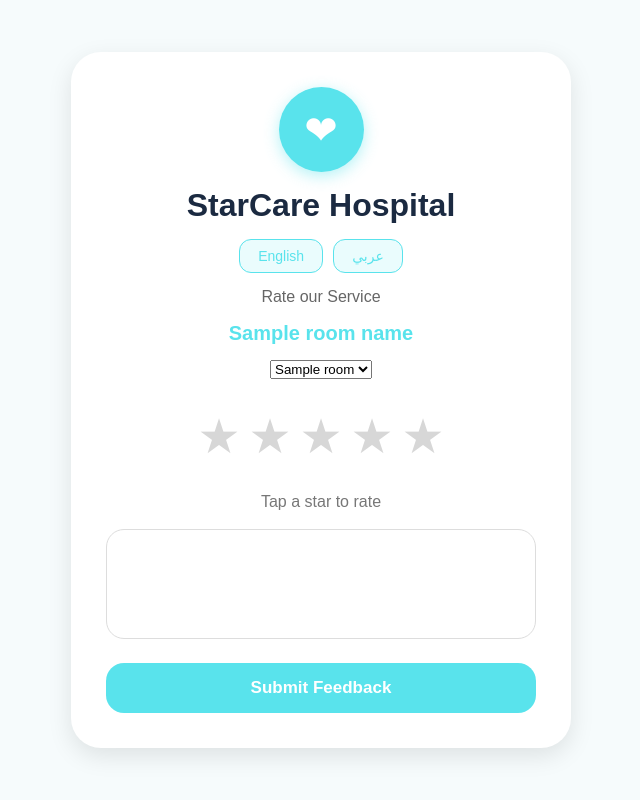
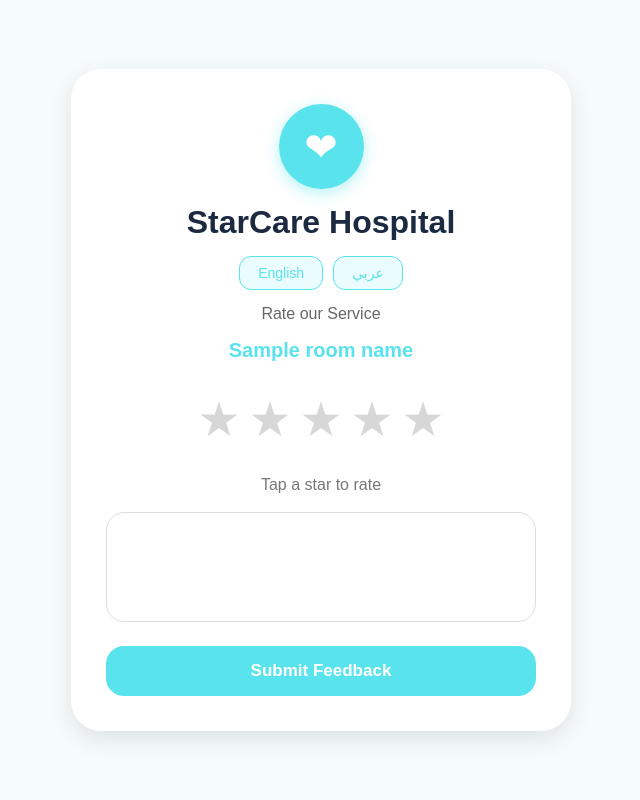
Before and after one commit to Abeer-al12/starcare-feedback, a Flask app: template templates/feedback.html in a window 1280 px wide. Shown: the whole page, without its empty margins (319-959 px from the left). Run offline with Flask 3, Linux system fonts and the light colour scheme; the template is opened without the code that fills it: most values are stand-ins (such as "Sample title", 1, 10 or a date in 2020).

Commit message:
fix feedback error\

```diff
--- a/templates/feedback.html
+++ b/templates/feedback.html
@@ -174,11 +174,7 @@
     </div>
 
         <form method="POST" action="/feedback/{{ location }}">
-            <select name="room">
-                {% for room in rooms %}
-            <option value="{{ room }}">{{ room.replace('_',' ') }}</option>
-                {% endfor %}
-            </select>
+
 
         <div class="stars">
 
```
